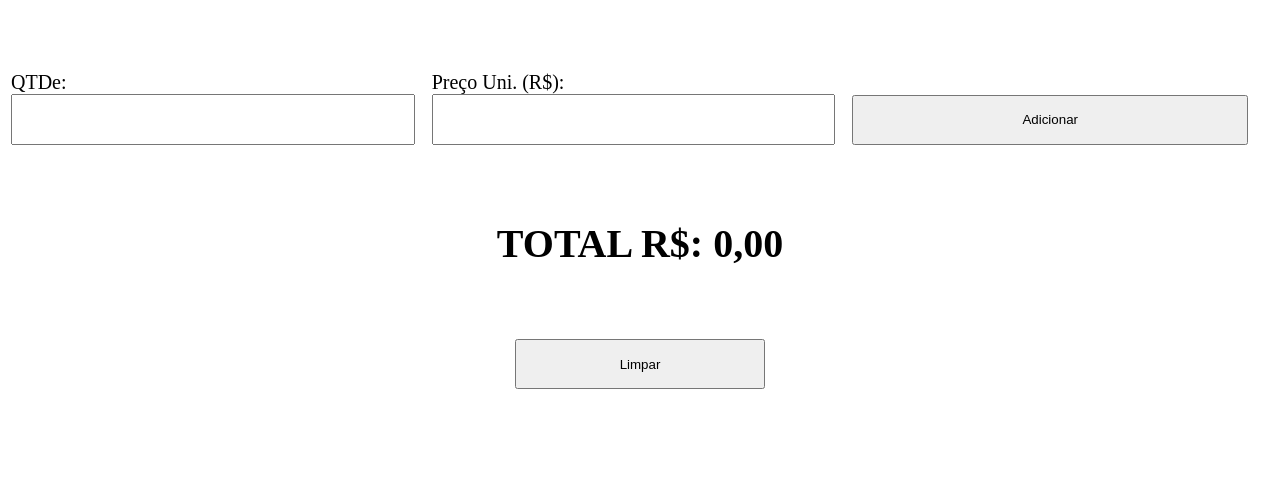
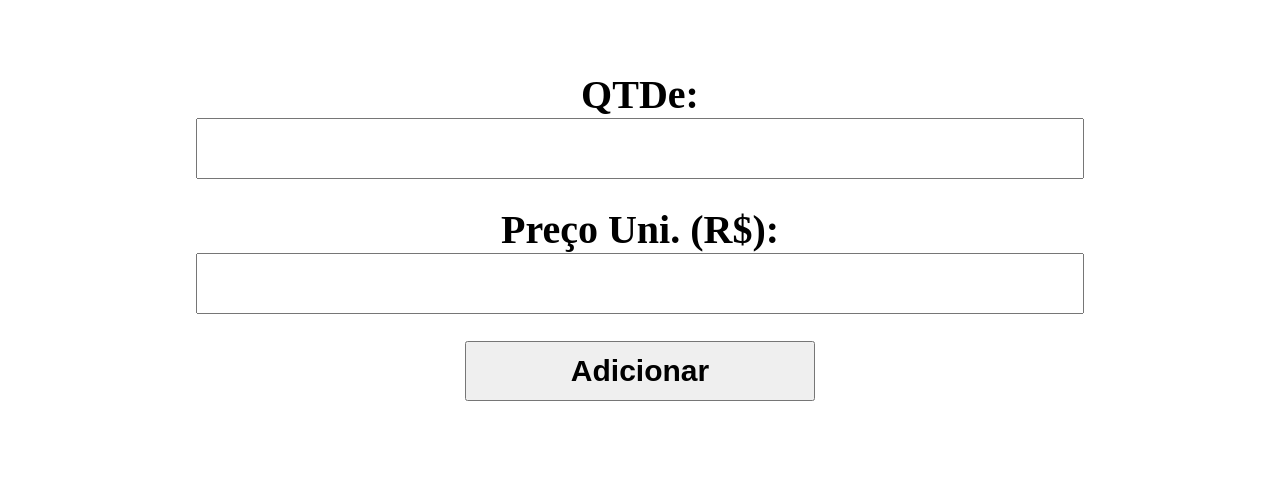
Before and after one commit to fl4v10h3nr1ck/listadecompras, a plain HTML site: page index.html in a window 1280 px wide. Shown: the part 464-952 px from the top of the page. Before the commit the page ends 861 px from the top, so only its background shows below. Drawn offline with nearby package versions, Linux system fonts and the light colour scheme.

Commit message:
versao fsousa 20230308 004

```diff
--- a/index.html
+++ b/index.html
@@ -198,35 +198,41 @@
 		<div id="erro" style="color:red"  align="center"></div>
 		<table style="width:100%">
 			<tr>
-				<td  style="width:33%">
-					<label for="quantidade">QTDe:</label><br/>
-					<input style="width:95%;height:45px;font-size: 20px" type='text' id="quantidade" name="quantidade"  maxlength='8' oninput='javascript:mascara(this, formatarSomenteNum)'>
+				<td  align="center">
+					<label for="quantidade" style="font-size: 40px"><b>QTDe:</b></label><br/>
+					<input style="width:70%;height:55px;font-size: 30px" type='text' id="quantidade" name="quantidade"  maxlength='8' oninput='javascript:mascara(this, formatarSomenteNum)'>
 				</td>
-				<td style="width:33%">
-					<label for="quantidade">Preço Uni. (R$):</label><br/>
-					<input style="width:95%;height:45px;font-size: 20px" type='text' id='valor' maxlength='8' oninput='javascript:mascara(this, formatarMonetario)'>
+			</tr>
+			<tr>
+				<td align="center">
+					<br/>
+					<label for="quantidade" style="font-size: 40px"><b>Preço Uni. (R$):</b></label><br/>
+					<input style="width:70%;height:55px;font-size: 30px" type='text' id='valor' maxlength='8' oninput='javascript:mascara(this, formatarMonetario)'>
 				</td>
-				<td style="width:33%">
+			</tr>
+			<tr>
+				<td align="center">
 					<br/>
-					 <button style="width:95%;height:50px" type="button" onclick="javascript:adicionar()">Adicionar</button>
+					 <button style="width:350px;height:60px;font-size: 30px" type="button" onclick="javascript:adicionar()"><b>Adicionar</b></button>
+					<br/>
 				</td>
 			</tr>
 		</table>
-<br/><br/><br/>
+<br/><br/><br/><br/><br/>
 		<table width="100%">
 			<tr>
 				<td  style="width:20%">
 				</td>
 				<td style="width:60%" align="center">
-					<div id="total" style="font-size:40px"></div>
+					<div id="total" style="font-size:80px"></div>
 				</td>
 				<td  style="width:20%">
 				</td>
 			</tr>
 		</table>
-<br/><br/><br/>
+<br/><br/><br/><br/><br/>
 		<div align="center">
-			<button type="button" style="width:250px;height:50px" onclick="javascript:limpar()">Limpar</button>
+			<button type="button" style="width:350px;height:60px;font-size: 30px" onclick="javascript:limpar()"><b>Limpar</b></button>
 		</div>
 	</body>
 </html>
```
